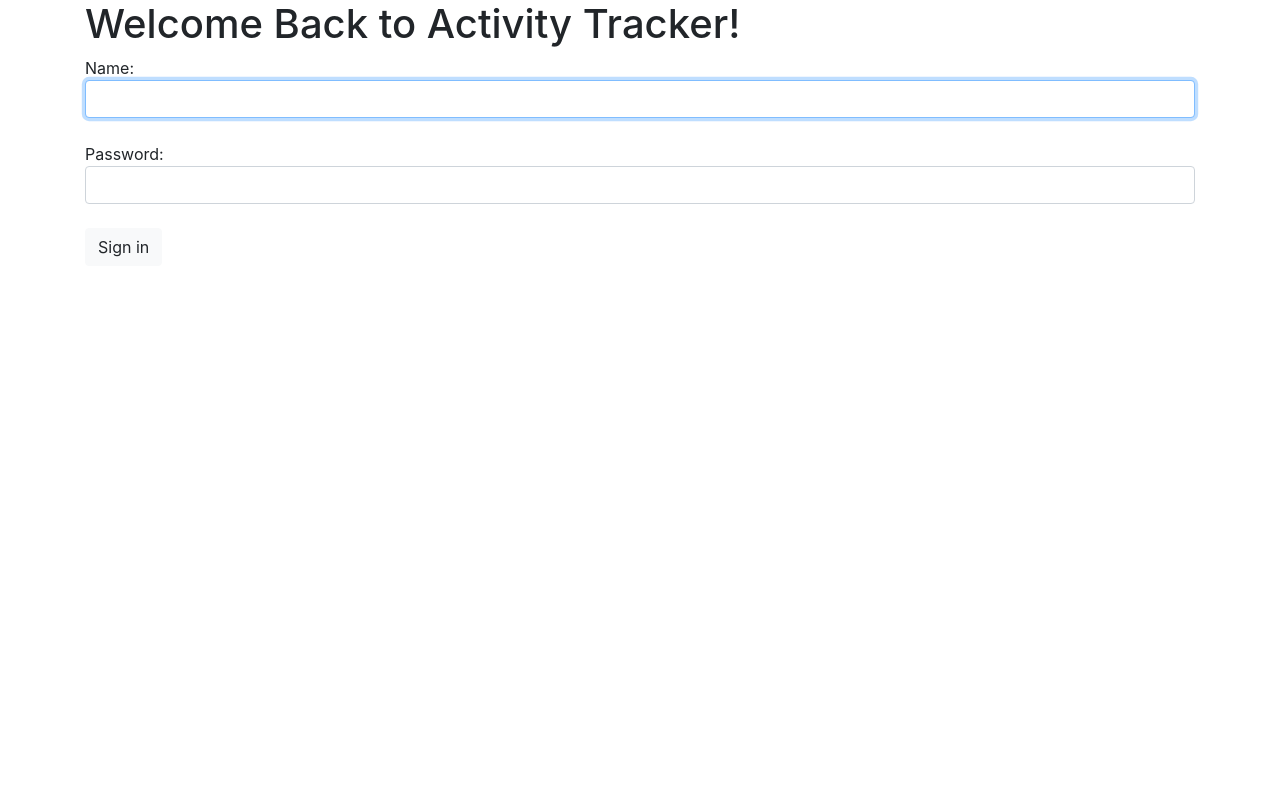
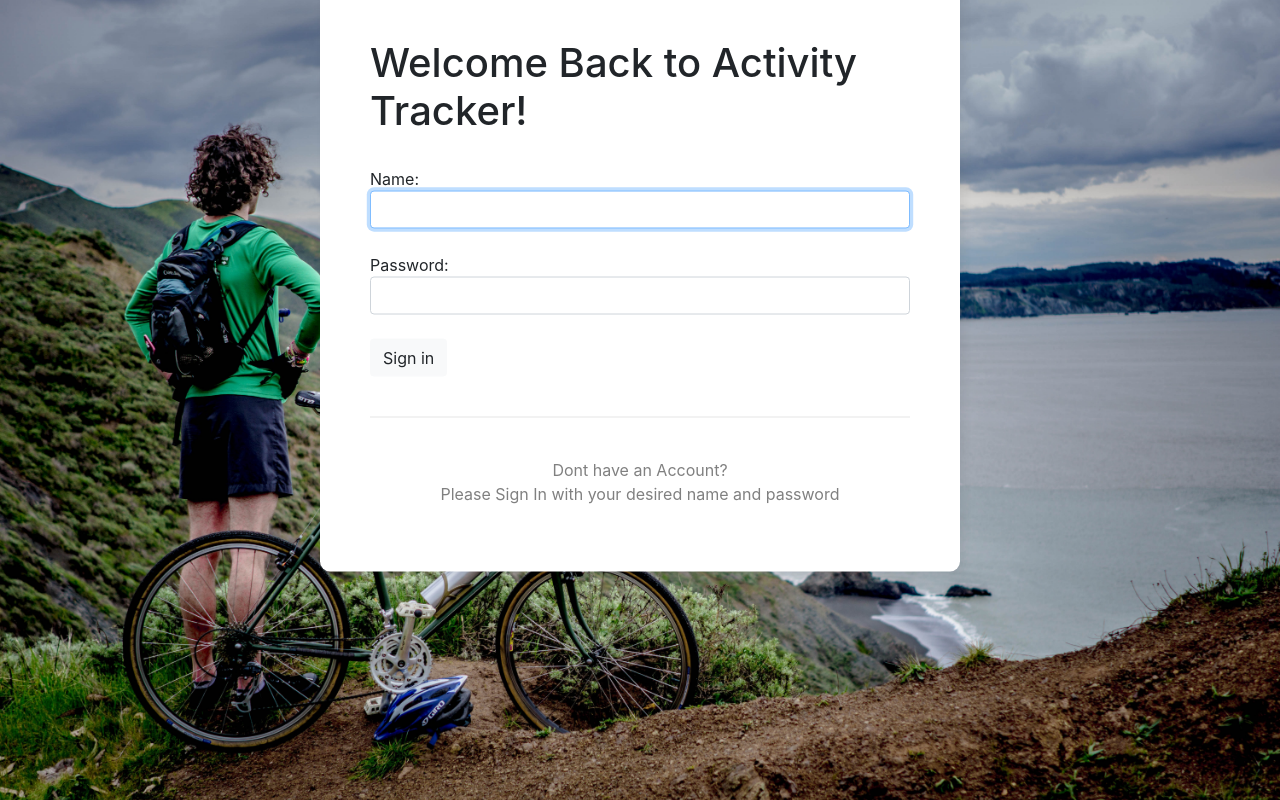
Before and after one commit to Nxbster/Activity-Tracker, a PHP site: page /login.php in a window 1280 px wide. Run offline with PHP 8.4, Linux system fonts and the light colour scheme.

Commit message:
Hopefully final push for Assignment 3

```diff
--- a/dashboard.php
+++ b/dashboard.php
@@ -92,15 +92,17 @@
     <div class = "card" name = "bio">
       <form action="" method="get">
       <?php //Read
-      echo "Log in time: " . $_GET['time'] . "<br/>";
+      if (isset($_GET['time'])) echo "Log in time: " . $_GET['time'] . "<br/>";
       ?>
         <label for="height">Height(inches): </label>
         <input type="text" value= "<?php echo $db_Height;?>" id="height" name="height"><br>
+        <!-- If user hasn't given us a height, throw message to user-->
         <span class="msg" style="color:red">
           <?php if (empty($_GET['height']) && $db_Height == NULL) echo "Please fill out all fields!<br/>"?>
         </span>
         <label for="weight">Weight(lbs): </label>
         <input type="text" value = '<?php echo $db_Weight;?>' id="weight" name="weight"><br>
+        <!-- If user hasn't given us a weight, throw message to user-->
         <span class="msg" style="color:red">
           <?php if (empty($_GET['weight']) && $db_Weight == NULL) echo "Please fill out all fields! <br/>"?>
         </span>
@@ -108,6 +110,7 @@
           <label for="quote">Quote: </label>
           <input type="text" value= "<?php echo $db_Quote;?>" id="quote" name="quote"><br>
         </div>
+        <!-- If user hasn't given us a quote, throw message to user-->
         <span class="msg" style="color:red">
           <?php if (empty($_GET['quote']) && $db_Quote == NULL) echo "Please fill out all fields!"?>
         </span>
--- a/login.php
+++ b/login.php
@@ -8,22 +8,24 @@
 
   <title>Activity Tracker Login</title>
   <link rel="stylesheet" href="https://cdn.jsdelivr.net/npm/bootstrap@4.6.0/dist/css/bootstrap.min.css" integrity="sha384-B0vP5xmATw1+K9KRQjQERJvTumQW0nPEzvF6L/Z6nronJ3oUOFUFpCjEUQouq2+l" crossorigin="anonymous">
-
+  <link rel="stylesheet" type="text/css" href="./styles/loginstylesheet.css" />
 </head>
 
 <?php session_start(); require('connect-db.php');?>
 
-  <div class="container">
-    <h1>Welcome Back to Activity Tracker!</h1>
+<body>
+  <div class="login-chunk">
+    <h1>Welcome Back to Activity Tracker!</h1><br/>
     <form action="<?php $_SERVER['PHP_SELF'] ?>" method="post">
       Name: <input type="text" name="username" class="form-control" autofocus required /> <br/>
       Password: <input type="password" name="pwd" class="form-control" required /> <br/>
       <input type="submit" value="Sign in" class="btn btn-light" />
-    </form>
+    </form><br/><hr><br/>
+    <p style="text-align:center; color:grey">Dont have an Account? <br/>  Please Sign In with your desired name and password</p>
   </div>
 
 <?php
-
+  //Function to validate user and log them in
   $password_warning = NULL;
   function login_and_authenticate(){
     //Read
@@ -39,9 +41,11 @@
       $statement->execute();
       $output = $statement->fetchAll();
 
+      //checks if user exists in database
       if (count($output) > 0){
         foreach ($output as $row){
           echo $row['User'] . ' . ' . $row['Password'];
+          //Validate that Password and Username are correct
           if ($_POST['username'] == $row['User'] && $_POST['pwd'] == $row['Password']){
             $_SESSION['user'] = $_POST['username'];
             //Read
@@ -53,6 +57,7 @@
           }
         }
       }
+      //If user doesn't exist in the database, create a new one
       else {
         $query = "INSERT INTO Activity_User (User, Password) VALUES (:user, :password);";
         $statement = $db->prepare($query); //Compile string query into executable version
@@ -72,3 +77,5 @@
 
   login_and_authenticate();
 ?>
+
+</body>
--- a/logout.php
+++ b/logout.php
@@ -17,6 +17,7 @@
 <?php session_start(); ?>
 
 <?php
+//Checks if there are any objects in the session
 if (count($_SESSION) > 0)
 {
   foreach ($_SESSION as $k => $v)
@@ -25,11 +26,10 @@ if (count($_SESSION) > 0)
   }
   session_destroy();    // completely remove the instance (server)
 
-  echo "sessionID = " . session_id() . "<br/>";
-  setcookie("PHPSESSID", "", time()-3600, "/");
+  setcookie("PHPSESSID", "", time()-3600, "/");  //Delete PHPSESSID cookie
 }
 
-header("Location: login.php");
+header("Location: login.php"); //Redirect back to login page
 ?>
 
 </body>
--- /dev/null
+++ b/styles/loginstylesheet.css
@@ -0,0 +1,17 @@
+body {
+    background-image: url(../images/login.jpg);
+    background-size: 100% auto;
+  }
+
+.login-chunk{
+    background-color: white;
+    /* With Help from: https://stackoverflow.com/questions/14123999/center-a-div-horizontally-and-vertically*/
+    position: absolute;
+    left: 50%;
+    top: 35%;
+    -webkit-transform: translate(-50%, -50%);
+    transform: translate(-50%, -50%);
+    padding:50px;
+    border-radius:10px;
+    box-shadow:4px 4px 10px rgba(0,0,0,0.06);
+}
```
Also changed, not shown: activity_log.php (+26 -12 lines), eat_log.php (+30 -9 lines), images/login.jpg (added), 2 other files.
